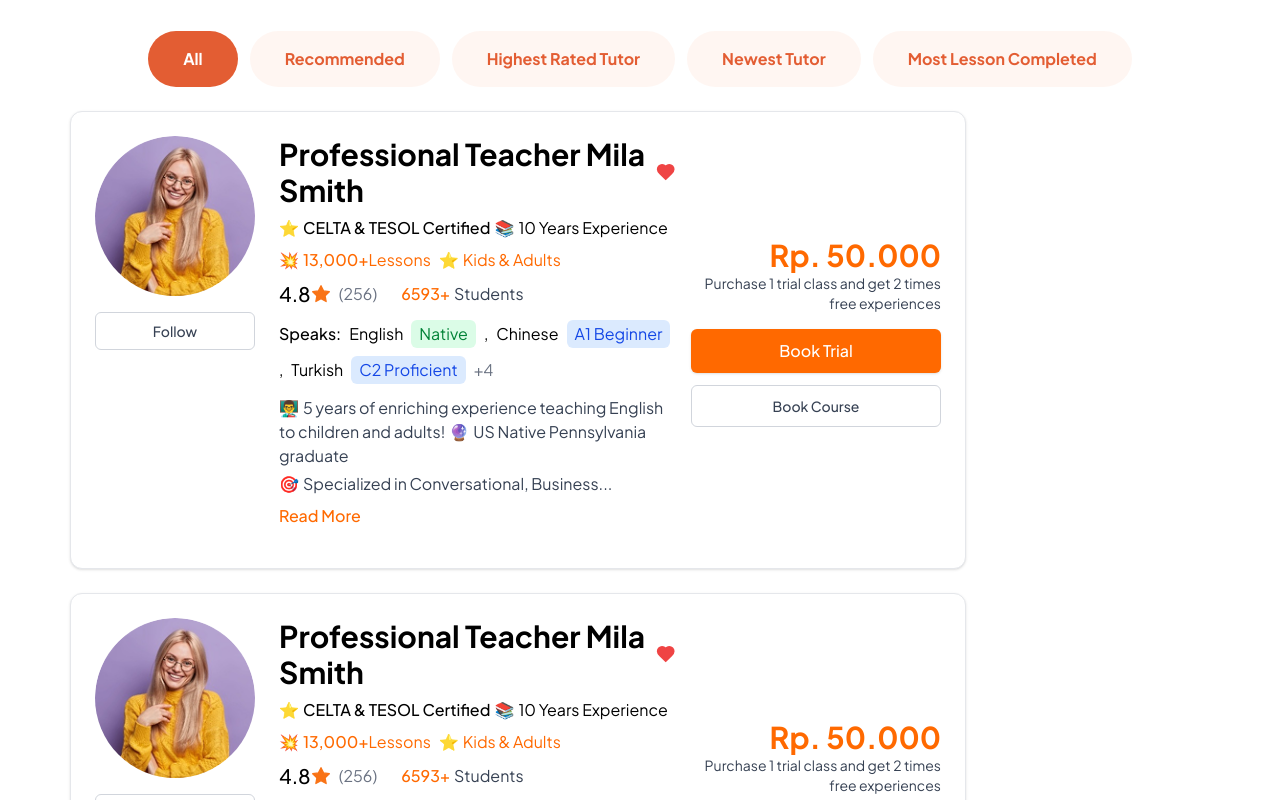
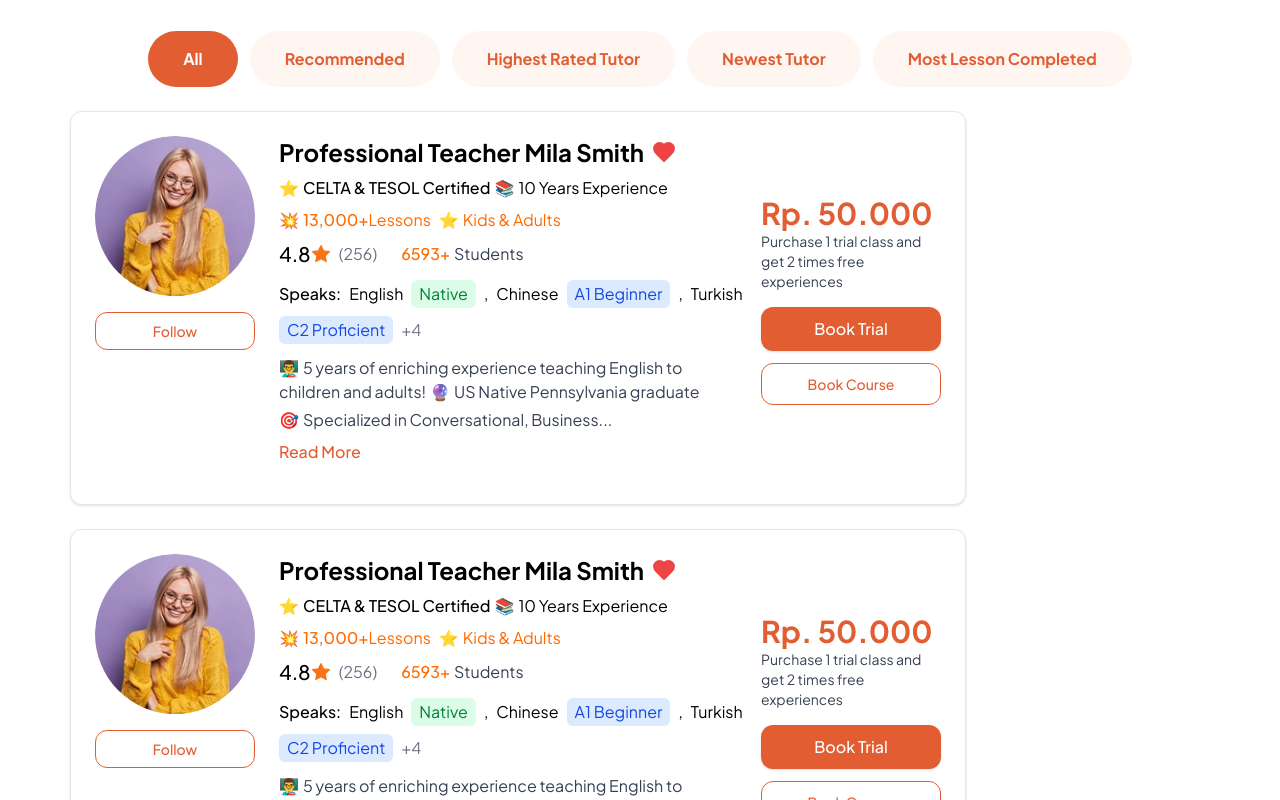
Before and after one commit to AhliKode-com/lingo-foundry-web, a Next.js app: page / in a window 1280 px wide. Shown: the part 3020-3820 px from the top of the page. Built offline with nearby package versions, Linux system fonts and the light colour scheme.

Commit message:
fix css on tutor card

```diff
--- a/components/atoms/tutor-profile-card.js
+++ b/components/atoms/tutor-profile-card.js
@@ -26,7 +26,7 @@ export default function TeacherProfileCard() {
                                 className="object-cover"
                             />
                         </div>
-                        <button className="w-full py-2 px-4 border border-gray-300 rounded-md text-sm font-medium text-gray-700 bg-white hover:bg-gray-50 focus:outline-none focus:ring-2 focus:ring-offset-2 focus:ring-orange-500 transition-colors">
+                        <button className="w-full py-2 px-4 border border-[#E35D33] rounded-xl text-sm font-medium text-[#E35D33] bg-white hover:bg-gray-50 focus:outline-none focus:ring-2 focus:ring-offset-2 focus:ring-orange-500 transition-colors cursor-pointer">
                             Follow
                         </button>
                     </div>
@@ -36,7 +36,7 @@ export default function TeacherProfileCard() {
                         <div className="flex flex-col md:flex-row md:items-center md:justify-between gap-4 mb-4">
                             <div>
                                 <div className="flex items-center gap-2">
-                                    <h1 className="text-2xl md:text-3xl font-bold">Professional Teacher Mila Smith</h1>
+                                    <h1 className="text-xl md:text-2xl font-bold">Professional Teacher Mila Smith</h1>
                                     <svg
                                         xmlns="http://www.w3.org/2000/svg"
                                         width="24"
@@ -125,22 +125,22 @@ export default function TeacherProfileCard() {
                                         <span className="mr-1">🎯</span>
                                         Specialized in Conversational, Business...
                                     </p>
-                                    <button className="mt-2 text-orange-500 font-medium">Read More</button>
+                                    <button className="mt-2 text-[#E35D33] font-medium">Read More</button>
                                 </div>
                             </div>
 
                             <div className="flex flex-col items-center md:items-end gap-4">
-                                <div className="text-right">
-                                    <p className="text-3xl font-bold text-orange-500">Rp. 50.000</p>
+                                <div className="text-left">
+                                    <p className="text-3xl font-bold text-[#E35D33]">Rp. 50.000</p>
                                     <p className="text-sm text-gray-700 max-w-[250px]">
                                         Purchase 1 trial class and get 2 times free experiences
                                     </p>
                                 </div>
                                 <div className="w-full md:w-auto flex flex-col gap-3">
-                                    <button className="w-full md:w-[250px] py-2.5 px-4 bg-orange-500 hover:bg-orange-600 text-white font-medium rounded-md shadow-sm transition-colors focus:outline-none focus:ring-2 focus:ring-offset-2 focus:ring-orange-500">
+                                    <button className="w-full md:w-[180px] py-2.5 px-4 bg-[#E35D33] hover:bg-orange-600 text-white font-medium rounded-xl shadow-sm transition-colors focus:outline-none focus:ring-2 focus:ring-offset-2 focus:ring-orange-500 cursor-pointer">
                                         Book Trial
                                     </button>
-                                    <button className="w-full md:w-[250px] py-2.5 px-4 border border-gray-300 rounded-md text-sm font-medium text-gray-700 bg-white hover:bg-gray-50 focus:outline-none focus:ring-2 focus:ring-offset-2 focus:ring-orange-500 transition-colors">
+                                    <button className="w-full md:w-[180px] py-2.5 px-4 border border-[#E35D33] rounded-xl text-sm font-medium text-[#E35D33] bg-white hover:bg-gray-50 focus:outline-none focus:ring-2 focus:ring-offset-2 focus:ring-orange-500 transition-colors cursor-pointer">
                                         Book Course
                                     </button>
                                 </div>
```
